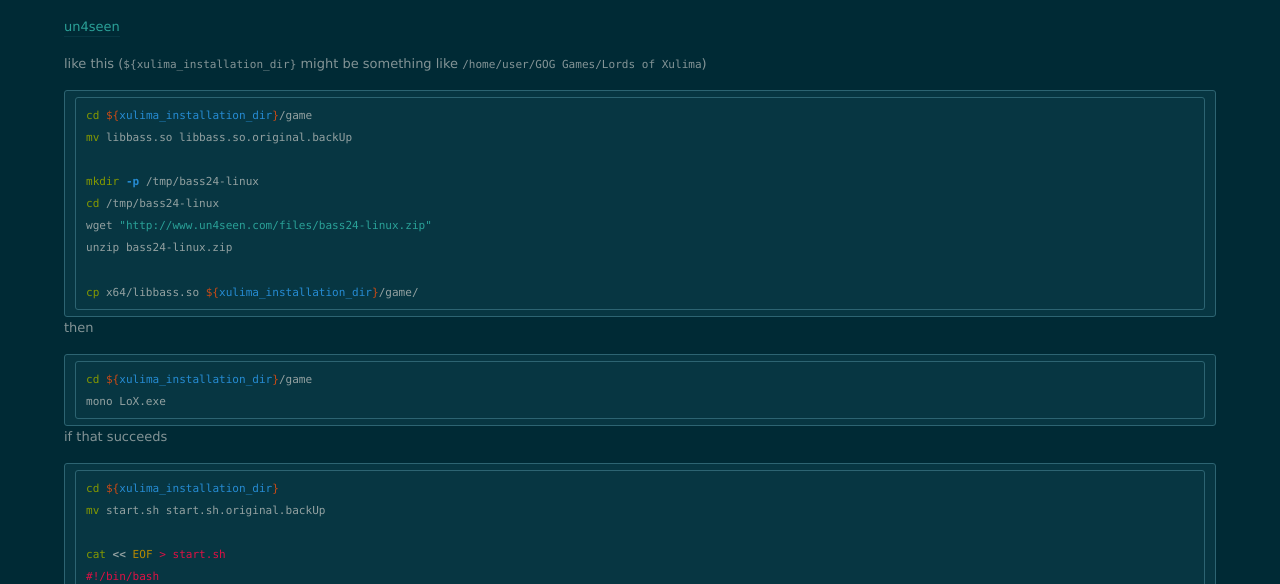
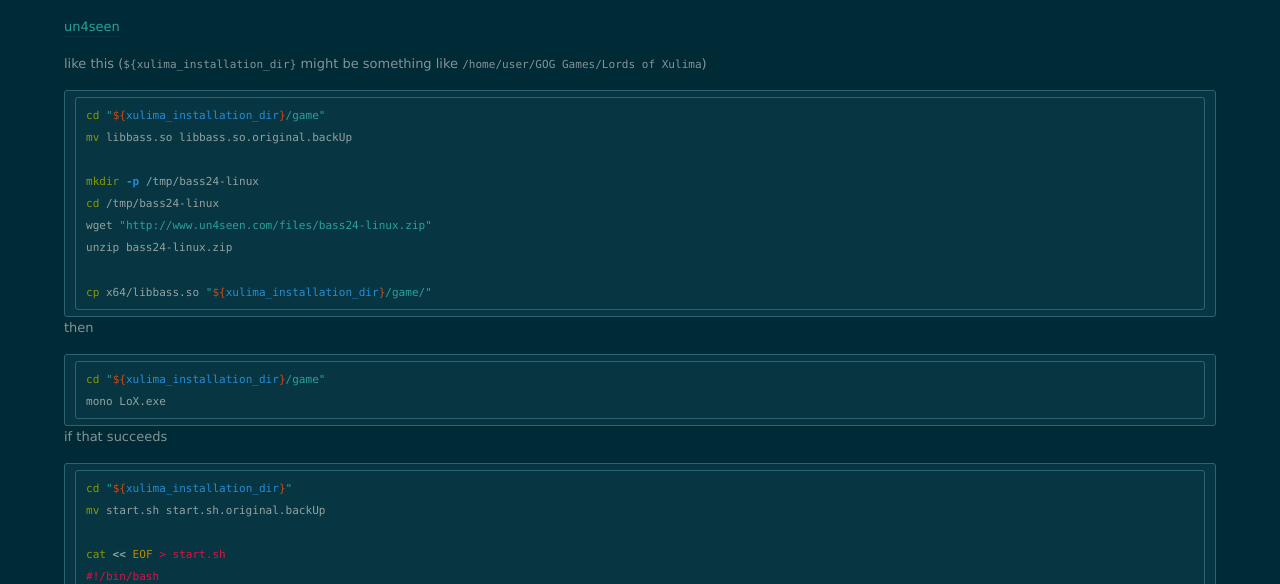
Before and after one commit to grossjonas/grossjonas.github.com, a Jekyll site: the page built from _posts/2016-05-24-Lords-of-Xulima-and-64-bit.markdown, in a window 1280 px wide. Shown: the part 385-969 px from the top of the page. Built offline with Jekyll 4.4.1, drawn with Linux system fonts in a browser that asks for light colours.

Commit message:
fix 'too many arguments' error

````diff
--- a/_posts/2016-05-24-Lords-of-Xulima-and-64-bit.markdown
+++ b/_posts/2016-05-24-Lords-of-Xulima-and-64-bit.markdown
@@ -13,7 +13,7 @@ Replace `libbass.so` with the extracted version from
 like this (`${xulima_installation_dir}` might be something like `/home/user/GOG Games/Lords of Xulima`)
 
 ``` bash
-cd ${xulima_installation_dir}/game
+cd "${xulima_installation_dir}/game"
 mv libbass.so libbass.so.original.backUp
 
 mkdir -p /tmp/bass24-linux
@@ -21,20 +21,20 @@ cd /tmp/bass24-linux
 wget "http://www.un4seen.com/files/bass24-linux.zip"
 unzip bass24-linux.zip
 
-cp x64/libbass.so ${xulima_installation_dir}/game/
+cp x64/libbass.so "${xulima_installation_dir}/game/"
 ```
 
 then
 
 ``` bash
-cd ${xulima_installation_dir}/game
+cd "${xulima_installation_dir}/game"
 mono LoX.exe
 ```
 
 if that succeeds
 
 ``` bash
-cd ${xulima_installation_dir}
+cd "${xulima_installation_dir}"
 mv start.sh start.sh.original.backUp
 
 cat << EOF > start.sh
````
